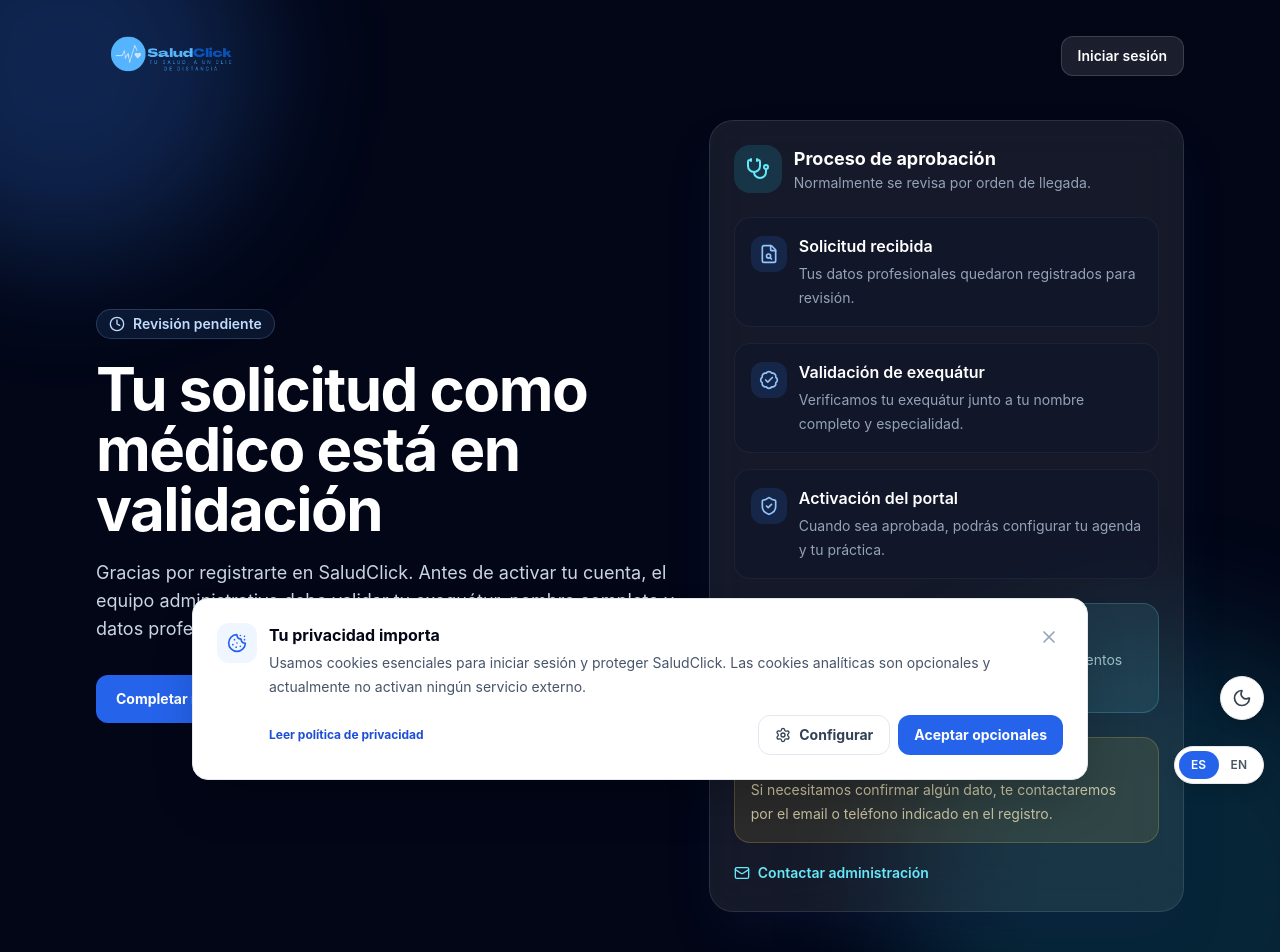
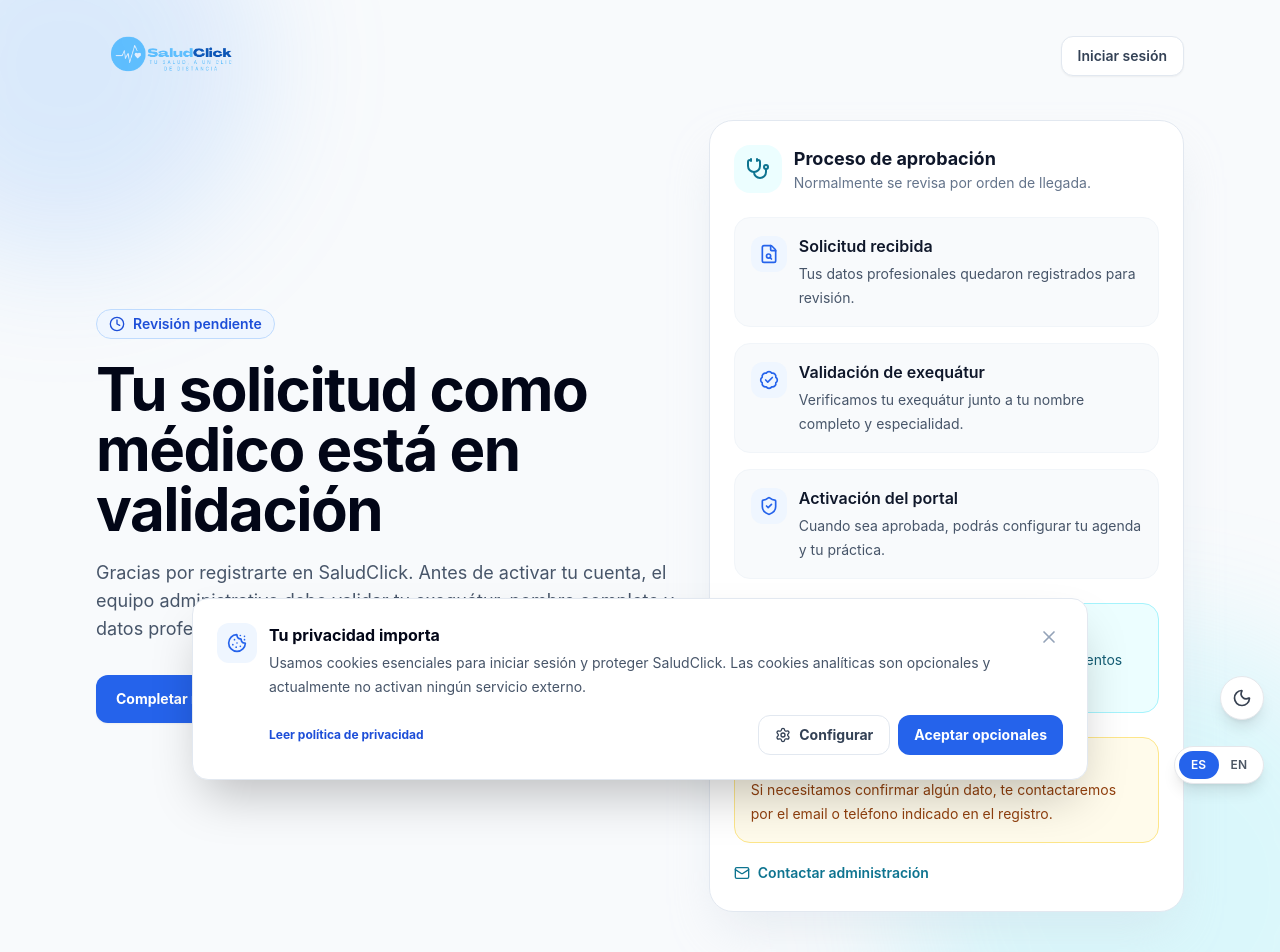
Before and after one commit to perspective0/SaludCLick, a Next.js app in the folder frontend/: page /doctor/pending-approval in a window 1280 px wide. Shown: the top 952 px of the page. Built offline with nearby package versions, Linux system fonts and the light colour scheme; no server answers.

Commit message:
fix light and dark pending approval themes

```diff
--- a/frontend/app/doctor/pending-approval/page.tsx
+++ b/frontend/app/doctor/pending-approval/page.tsx
@@ -26,9 +26,9 @@ export default function DoctorPendingApprovalPage() {
   ];
 
   return (
-    <main className="relative min-h-screen overflow-hidden bg-slate-950 text-white">
-      <div className="pointer-events-none absolute -left-32 -top-32 h-96 w-96 rounded-full bg-blue-500/25 blur-3xl" />
-      <div className="pointer-events-none absolute -bottom-40 -right-32 h-[32rem] w-[32rem] rounded-full bg-cyan-400/15 blur-3xl" />
+    <main className="relative min-h-screen overflow-hidden bg-slate-50 text-slate-950 dark:bg-slate-950 dark:text-white">
+      <div className="pointer-events-none absolute -left-32 -top-32 h-96 w-96 rounded-full bg-blue-400/20 blur-3xl dark:bg-blue-500/25" />
+      <div className="pointer-events-none absolute -bottom-40 -right-32 h-[32rem] w-[32rem] rounded-full bg-cyan-300/20 blur-3xl dark:bg-cyan-400/15" />
       <section className="mx-auto flex min-h-screen w-full max-w-6xl flex-col px-4 py-8 md:px-8">
         <header className="flex items-center justify-between gap-4">
           <Link href="/" className="flex items-center">
@@ -43,7 +43,7 @@ export default function DoctorPendingApprovalPage() {
           </Link>
           <Link
             href={loginToProfile}
-            className="inline-flex h-10 items-center rounded-xl border border-white/15 bg-white/10 px-4 text-sm font-semibold text-white backdrop-blur hover:bg-white/15"
+            className="inline-flex h-10 items-center rounded-xl border border-slate-200 bg-white px-4 text-sm font-semibold text-slate-700 shadow-sm hover:bg-slate-50 dark:border-white/15 dark:bg-white/10 dark:text-white dark:hover:bg-white/15"
           >
             {en ? 'Sign in' : 'Iniciar sesión'}
           </Link>
@@ -51,14 +51,14 @@ export default function DoctorPendingApprovalPage() {
 
         <div className="grid flex-1 items-center gap-8 py-10 lg:grid-cols-[1.1fr_0.9fr]">
           <div className="relative">
-            <div className="mb-5 inline-flex items-center gap-2 rounded-full border border-blue-300/20 bg-blue-400/10 px-3 py-1 text-sm font-semibold text-blue-200">
+            <div className="mb-5 inline-flex items-center gap-2 rounded-full border border-blue-200 bg-blue-50 px-3 py-1 text-sm font-semibold text-blue-700 dark:border-blue-300/20 dark:bg-blue-400/10 dark:text-blue-200">
               <Clock className="h-4 w-4" />
               {en ? 'Review pending' : 'Revisión pendiente'}
             </div>
-            <h1 className="max-w-3xl text-4xl font-bold tracking-tight text-white md:text-6xl">
+            <h1 className="max-w-3xl text-4xl font-bold tracking-tight text-slate-950 md:text-6xl dark:text-white">
               {en ? 'Your doctor application is under review' : 'Tu solicitud como médico está en validación'}
             </h1>
-            <p className="mt-5 max-w-2xl text-base leading-7 text-slate-300 md:text-lg">
+            <p className="mt-5 max-w-2xl text-base leading-7 text-slate-600 md:text-lg dark:text-slate-300">
               {en ? 'Thanks for joining SaludClick. Before activating your account, our team must validate your license, full name, and professional information.' : 'Gracias por registrarte en SaludClick. Antes de activar tu cuenta, el equipo administrativo debe validar tu exequátur, nombre completo y datos profesionales.'}
             </p>
 
@@ -72,21 +72,21 @@ export default function DoctorPendingApprovalPage() {
               </Link>
               <Link
                 href="/register?type=doctor"
-                className="inline-flex h-12 items-center justify-center rounded-xl border border-white/15 bg-white/10 px-5 text-sm font-bold text-white hover:bg-white/15"
+                className="inline-flex h-12 items-center justify-center rounded-xl border border-slate-200 bg-white px-5 text-sm font-bold text-slate-800 shadow-sm hover:bg-slate-50 dark:border-white/15 dark:bg-white/10 dark:text-white dark:hover:bg-white/15"
               >
                 {en ? 'Submit another request' : 'Enviar otra solicitud'}
               </Link>
             </div>
           </div>
 
-          <aside className="relative rounded-3xl border border-white/10 bg-white/[0.08] p-6 shadow-2xl shadow-blue-950/30 backdrop-blur-xl">
+          <aside className="relative rounded-3xl border border-slate-200 bg-white p-6 shadow-2xl shadow-slate-300/40 backdrop-blur-xl dark:border-white/10 dark:bg-white/[0.08] dark:shadow-blue-950/30">
             <div className="mb-6 flex items-center gap-3">
-              <div className="flex h-12 w-12 items-center justify-center rounded-2xl bg-cyan-400/15 text-cyan-300">
+              <div className="flex h-12 w-12 items-center justify-center rounded-2xl bg-cyan-50 text-cyan-700 dark:bg-cyan-400/15 dark:text-cyan-300">
                 <Stethoscope className="h-6 w-6" />
               </div>
               <div>
-                <h2 className="text-lg font-bold text-white">{en ? 'Approval process' : 'Proceso de aprobación'}</h2>
-                <p className="text-sm text-slate-400">{en ? 'Requests are normally reviewed in the order received.' : 'Normalmente se revisa por orden de llegada.'}</p>
+                <h2 className="text-lg font-bold text-slate-900 dark:text-white">{en ? 'Approval process' : 'Proceso de aprobación'}</h2>
+                <p className="text-sm text-slate-500 dark:text-slate-400">{en ? 'Requests are normally reviewed in the order received.' : 'Normalmente se revisa por orden de llegada.'}</p>
               </div>
             </div>
 
@@ -94,37 +94,37 @@ export default function DoctorPendingApprovalPage() {
               {steps.map((step) => {
                 const Icon = step.icon;
                 return (
-                  <div key={step.title} className="flex gap-3 rounded-2xl border border-white/5 bg-slate-900/60 p-4">
-                    <div className="mt-0.5 flex h-9 w-9 shrink-0 items-center justify-center rounded-xl bg-blue-500/15 text-blue-300">
+                  <div key={step.title} className="flex gap-3 rounded-2xl border border-slate-100 bg-slate-50 p-4 dark:border-white/5 dark:bg-slate-900/60">
+                    <div className="mt-0.5 flex h-9 w-9 shrink-0 items-center justify-center rounded-xl bg-blue-50 text-blue-600 dark:bg-blue-500/15 dark:text-blue-300">
                       <Icon className="h-5 w-5" />
                     </div>
                     <div>
-                      <p className="font-semibold text-white">{step.title}</p>
-                      <p className="mt-1 text-sm leading-6 text-slate-400">{step.text}</p>
+                      <p className="font-semibold text-slate-900 dark:text-white">{step.title}</p>
+                      <p className="mt-1 text-sm leading-6 text-slate-600 dark:text-slate-400">{step.text}</p>
                     </div>
                   </div>
                 );
               })}
             </div>
 
-            <Link href={loginToProfile} className="mt-6 flex items-center gap-3 rounded-2xl border border-cyan-300/20 bg-cyan-300/10 p-4 text-left hover:bg-cyan-300/15">
-              <FileCheck className="h-6 w-6 shrink-0 text-cyan-300" />
+            <Link href={loginToProfile} className="mt-6 flex items-center gap-3 rounded-2xl border border-cyan-200 bg-cyan-50 p-4 text-left hover:bg-cyan-100 dark:border-cyan-300/20 dark:bg-cyan-300/10 dark:hover:bg-cyan-300/15">
+              <FileCheck className="h-6 w-6 shrink-0 text-cyan-700 dark:text-cyan-300" />
               <span>
-                <span className="flex items-center gap-2 font-semibold text-cyan-100">{en ? 'Complete your professional information' : 'Completa tus datos profesionales'} <Sparkles className="h-4 w-4" /></span>
-                <span className="mt-1 block text-sm leading-6 text-cyan-100/70">{en ? 'Sign in with Google and upload any missing documents.' : 'Inicia sesión con Google y adjunta los documentos que faltan.'}</span>
+                <span className="flex items-center gap-2 font-semibold text-cyan-900 dark:text-cyan-100">{en ? 'Complete your professional information' : 'Completa tus datos profesionales'} <Sparkles className="h-4 w-4" /></span>
+                <span className="mt-1 block text-sm leading-6 text-cyan-800 dark:text-cyan-100/70">{en ? 'Sign in with Google and upload any missing documents.' : 'Inicia sesión con Google y adjunta los documentos que faltan.'}</span>
               </span>
             </Link>
 
-            <div className="mt-6 rounded-2xl border border-amber-300/20 bg-amber-300/10 p-4">
-              <p className="text-sm font-semibold text-amber-100">{en ? 'Check your email' : 'Revisa tu correo'}</p>
+            <div className="mt-6 rounded-2xl border border-amber-200 bg-amber-50 p-4 dark:border-amber-300/20 dark:bg-amber-300/10">
+              <p className="text-sm font-semibold text-amber-900 dark:text-amber-100">{en ? 'Check your email' : 'Revisa tu correo'}</p>
               <p className="mt-1 text-sm leading-6 text-amber-100/75">
-                {en ? 'If we need to confirm any information, we will contact you through the email or phone number provided during registration.' : 'Si necesitamos confirmar algún dato, te contactaremos por el email o teléfono indicado en el registro.'}
+                <span className="text-amber-800 dark:text-amber-100/75">{en ? 'If we need to confirm any information, we will contact you through the email or phone number provided during registration.' : 'Si necesitamos confirmar algún dato, te contactaremos por el email o teléfono indicado en el registro.'}</span>
               </p>
             </div>
 
             <a
               href="mailto:admin@saludclick.com"
-              className="mt-5 inline-flex items-center gap-2 text-sm font-semibold text-cyan-300 hover:underline"
+              className="mt-5 inline-flex items-center gap-2 text-sm font-semibold text-cyan-700 hover:underline dark:text-cyan-300"
             >
               <Mail className="h-4 w-4" />
               {en ? 'Contact administration' : 'Contactar administración'}
```
